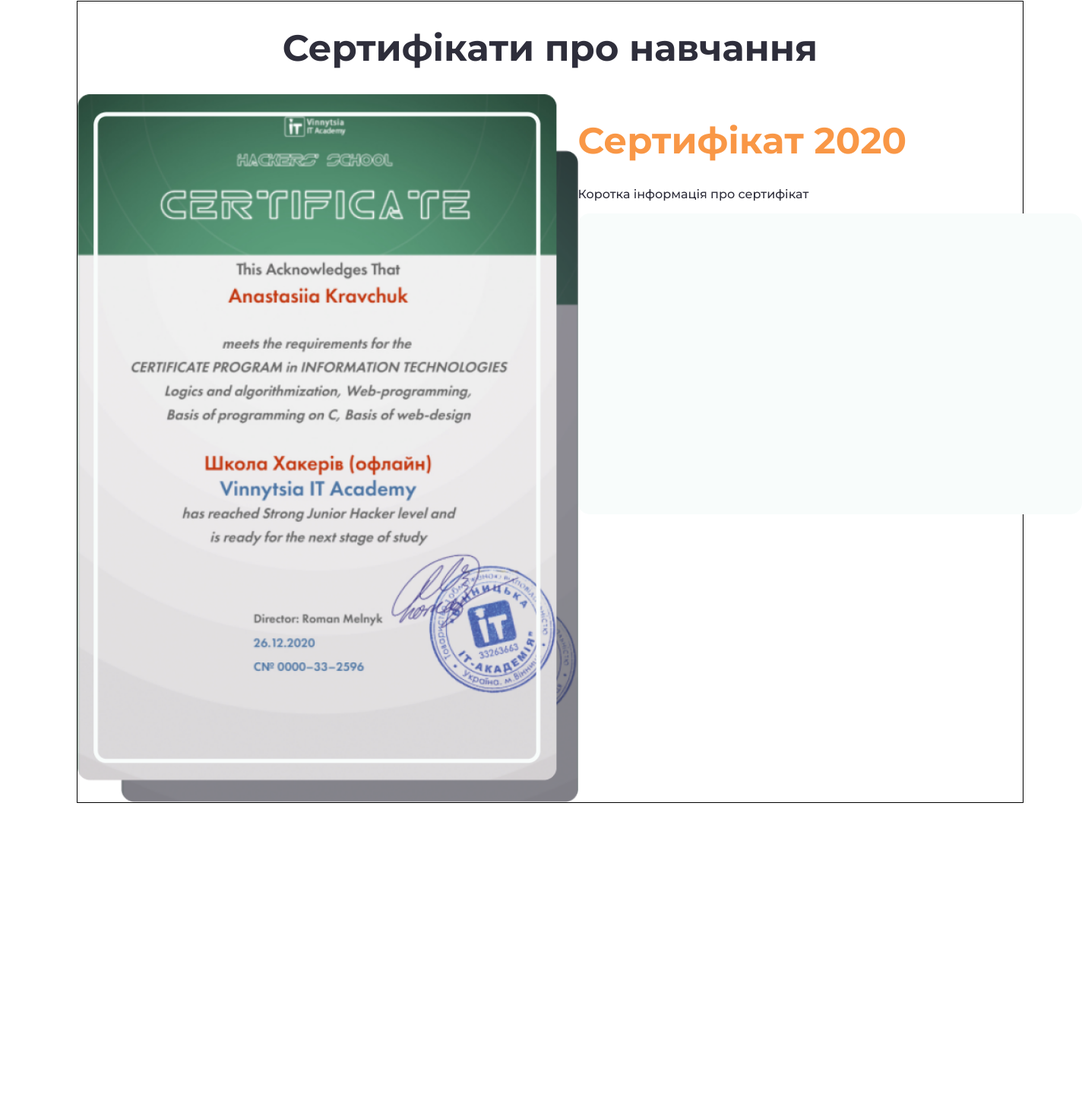
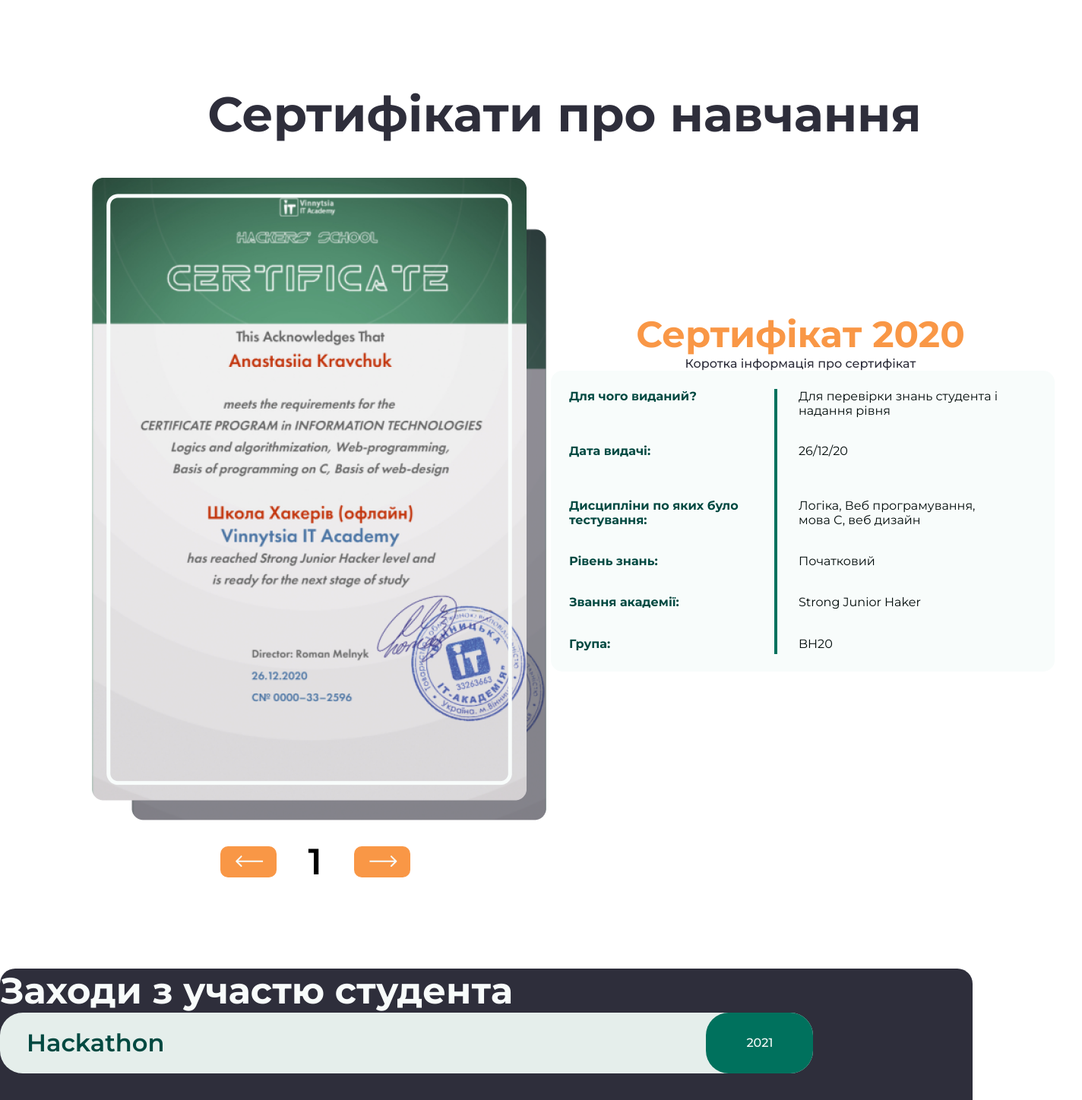
Before and after one commit to DanilHurskiy1/footer_danil, a plain HTML site: page Project_html/hacker_screen2/index.html in a window 1280 px wide. Shown: the part 1212-2660 px from the top of the page at 76% size, 1424 px wide, since content can reach past the window. Before the commit the page ends 2269 px from the top, so only its background shows below. Drawn offline with Linux system fonts and the light colour scheme.

Commit message:
Add project

```diff
--- a/Project_html/hacker_screen2/css/style.css
+++ b/Project_html/hacker_screen2/css/style.css
@@ -61,11 +61,12 @@ body {
 .h1_semibold {
 	font-family: MontserratS;
 	font-size: 48px;
-	color: #F8FCFB;
+}
+
+.xz {
 	margin: 0;
 	padding: 10px 15px;
 }
-
 .p_semibold {
 	font-family: MontserratS;
 	font-size: 16px;
@@ -74,6 +75,11 @@ body {
 .p_regular {
 	font-family: MontserratR;
 	font-size: 16px;
+}
+
+.eight-pxx {
+	position: relative;
+	top: 8px;
 }
 
 .block_1{
@@ -94,7 +100,9 @@ body {
 	height: 172px;
 	position: relative;
 	left: 45px;
-	top: 65px;
+	top: 89px;
+	display: grid;
+	gap: 16px;
 }
 
 .block_3 {
@@ -106,7 +114,7 @@ body {
 	gap: 32px;
 	position: relative;
 	left: 45px;
-	top: 97px;
+	top: 129px;
 }
 
 .chronology {
@@ -122,17 +130,25 @@ body {
 .h1_bold {
 	font-family: MontserratB;
 	font-size: 48px;
+
+}
+
+.c2E2E3B{
 	color: #2E2E3B;
 }
 
+.bold_64 {
+	font-family: MontserratB;
+	font-size: 64px;
+}
 .certificates {
-	width: 1244px;
+	width: 1284px;
 	height: 1054px;
-	border: 1px solid;
 	transform: translate(101px, 240px);
 	display: flex;
 	flex-direction: column;
 	align-items: center;
+	margin: 0;
 }
 
 .blocks_certificates {
@@ -142,26 +158,183 @@ body {
 	flex-direction: row;
 }
 
-.h1_bold_yellow {
-	font-family: MontserratB;
-	font-size: 48px;
+.F99746 {
 	color: #F99746;
 }
 
 .p_medium {
 	font-family: MontserratM;
 	font-size: 16px;
-	color: #2E2E3B;
 }
 
 .info {
 	width: 615px;
 	height: 348px;
-	display: flex;
-	flex-direction: column;
-	align-items: flex-start;
+	display: grid;
+	grid-template-columns: 270px 270px;
+  	grid-template-rows: 40px 40px;
 	padding: 24px;
 	gap: 32px;
 	background: #F8FCFB;
 	border-radius: 15px;
+	margin-left: 6px;
+
 }
+
+.left_certificates {
+	display: flex;
+	flex-direction: column;
+	align-items: center;
+	position: relative;
+	top: 222px;
+}
+
+.right_certificates {
+	width: 623px;
+	height: 963px;
+	display: flex;
+	flex-direction: column;
+	align-items: center;
+	position: relative;
+	top: 45px;
+}
+
+.skroll {
+	width: 261px;
+	height: 63px;
+	display: flex;
+	flex-direction: row;
+	gap: 42px;
+	align-items: center;
+	position: relative;
+	top: 23px;
+}
+
+.arrow_yellow {
+	width: 34px;
+	height: 1px;
+	border-radius: 10px;
+	padding: 20px;
+	background-color: #F99746;
+	display: flex;
+	align-items: center;
+}
+
+.palka {
+	width: 0px;
+	height: 345px;
+	border: 2px solid #00715D;
+	position: absolute;
+	right: 365px;
+}
+
+.p_bold {
+	font-family: MontserratB;
+	font-size: 16px;
+}
+
+.c004941 {
+	color: #004941;
+}
+
+p {
+	margin: 0;
+}
+
+.c010B0A {
+	color: #010B0A;
+}
+
+.button_duplom_firstpage{
+	width: 287px;
+	height: 60px;
+	background: #004941;
+	border-radius: 10px;
+	position: relative;
+	left: 159px;
+	top: 171px;
+	display: flex;
+	flex-direction: row;
+	align-items: center;
+	justify-content: center;
+	padding: 0px;
+	gap: 16px;
+}
+
+.F8FCFB{
+	color: #F8FCFB;
+}
+
+.quote_orange {
+	width: 903px;
+	height: 78px;
+	padding: 16px 80px;
+	border-radius: 15px;
+	background-color: #F99746;
+	display: flex;
+	align-items: flex-start;
+	opacity: 0.9;
+	position: relative;
+	top: 48px;
+	left: 183px;
+}
+
+.h2_semibold {
+	font-family: MontserratS;
+	font-size: 32px;
+}
+
+h2 {
+	margin: 0;
+}
+
+h1 {
+	margin: 0;
+}
+
+.quote_orange_lite {
+	width: 1060px;
+	height: 98px;
+	border-radius: 15px;
+	background-color: #D86713;
+	opacity: 0.5;
+	position: absolute;
+	left: 197px;
+	top: 715px;
+}
+
+.zaxodu_z_ychastu {
+	width: 100%;
+	height: 963px;
+	border-radius: 20px;
+	background-color: #2E2E3B;
+	position: relative;
+	top: 350px;
+}
+
+.search_zaxodu{
+	width: 1070px;
+	height: 80px;
+	border-radius: 30px;
+	background-color: #E5EEEB;
+	display: flex;
+	flex-direction: row;
+	align-items: center;
+}
+
+.circel_green {
+	width: 141px;
+	height: 80px;
+	border-radius: 30px;
+	background-color: #00715D;
+	display: flex;
+	align-items: center;
+	justify-content: center;
+	position: relative;
+	left: 748px;
+}
+
+.ghj {
+	position: relative;
+	left: 35px;
+}
--- a/Project_html/hacker_screen2/index.html
+++ b/Project_html/hacker_screen2/index.html
@@ -16,9 +16,9 @@
 		<div class="biografya">
 			<div class="block_1">
 				<div class="green_regular">
-					<h1 class="h1_semibold">Кравчук Анастасія</h1>
+					<h1 class="h1_semibold F8FCFB xz">Кравчук Анастасія</h1>
 				</div>
-				<p class="p_semibold">Студентка ІТ-академії</p>
+				<p class="p_semibold eight-pxx">Студентка ІТ-академії</p>
 			</div>
 			<div class="block_2">
 				<p class="p_regular">Вітаю усіх! Мене звати Анастасія, мені 15 років і рада, що відвідали мій профіль, щоб дізнатися більше про мене.</p>
@@ -45,29 +45,73 @@
 					<img class="facebook_hacker_scr" src="img/Facebook_hacker_scr.png" alt="Facebook_hacker_scr">
 				</a>
 			</div>
+			<div class="button_duplom_firstpage">
+				<p class="p_semibold F8FCFB">Дипломи/Сертифікати</p>
+				<img class="arrow" src="img/Arrow.png" alt="Arrow">
+			</div>
 		</div>
 	</div>
+
+	<div class="quote_orange_lite"></div>
+	<div class="quote_orange">
+		<h2 class="h2_semibold">Кращий спосіб почати робити – перестати говорити і почати робити.</h2>
+	</div>
+
 	<!-- /First screen -->
 	<!-- chronology -->
 	<div class="chronology">
-		<h1 class="h1_bold">Хронологія навчання студента</h1>
+		<h1 class="h1_bold c2E2E3B">Хронологія навчання студента</h1>
 		<img class="chronology_img" src="img/Chronology.png" alt="Chronology">
 	</div>
 	<!-- /chronology -->
 	<!-- Certificates -->
 	<div class="certificates">
-		<h1 class="h1_bold">Сертифікати про навчання</h1>
+		<h1 class="bold_64 c2E2E3B">Сертифікати про навчання</h1>
 		<div class="blocks_certificates">
-			<img class="certificates_img" src="img/Certificates_img.png" alt="Certificates_img">
+			<div class="right_certificates">
+				<img class="certificates_img" src="img/Certificates_img.png" alt="Certificates_img">
+				<div class="skroll">
+					<div class="arrow_yellow">
+						<img class="arrow_left_yellowBox" src="img/Arrow_left_yellowBox.svg" alt="Arrow_left_yellowBox">
+					</div>
+					<h1 class="h1_semibold">1</h1>
+					<div class="arrow_yellow">
+						<img class="arrow_right_yellowBox" src="img/Arrow_right_yellowBox.svg" alt="Arrow_right_yellowBox">
+					</div>
+				</div>
+			</div>
 			<div class="left_certificates">
-				<h1 class="h1_bold_yellow">Сертифікат 2020</h1>
-				<p class="p_medium">Коротка інформація про сертифікат </p>
+				<h1 class="h1_bold F99746">Сертифікат 2020</h1>
+				<p class="p_medium c2E2E3B">Коротка інформація про сертифікат </p>
 				<div class="info">
-
+					<p class="p_bold c004941">Для чого виданий?</p>
+					<p class="p_regular c010B0A">Для перевірки знань студента і надання рівня</p>
+					<p class="p_bold c004941">Дата видачі:</p>
+					<p class="p_regular c010B0A">26/12/20</p>
+					<p class="p_bold c004941">Дисципліни по яких було тестування:</p>
+					<p class="p_regular c010B0A">Логіка, Веб програмування, мова С, веб дизайн</p>
+					<p class="p_bold c004941">Рівень знань:</p>
+					<p class="p_regular c010B0A">Початковий	</p>
+					<p class="p_bold c004941">Звання академії:</p>
+					<p class="p_regular c010B0A">Strong Junior Haker</p>
+					<p class="p_bold c004941">Група:</p>
+					<p class="p_regular c010B0A">BH20</p>
+					<div class="palka"></div>
 				</div>
 			</div>
 		</div>
 	</div>
 	<!-- /Certificates -->
+	<!-- Zaxodu -->
+	<div class="zaxodu_z_ychastu">
+		<h1 class="h1_bold F8FCFB">Заходи з участю студента</h1>
+		<div class="search_zaxodu">
+			<h2 class="h2_semibold c004941 ghj">Hackathon</h2>
+			<div class="circel_green">
+				<p class="p_medium F8FCFB">2021</p>
+			</div>
+		</div>
+	</div>
+	<!-- /Zaxodu -->
 </body>
 </html>
```
Also changed, not shown: Project_html/hacker_screen/css/style.css (line endings or trailing spaces), Project_html/hacker_screen2/img/Arrow.png (added), Project_html/hacker_screen2/img/Arrow_left_yellowBox.svg (added), Project_html/hacker_screen2/img/Arrow_right_yellowBox.svg (added).
